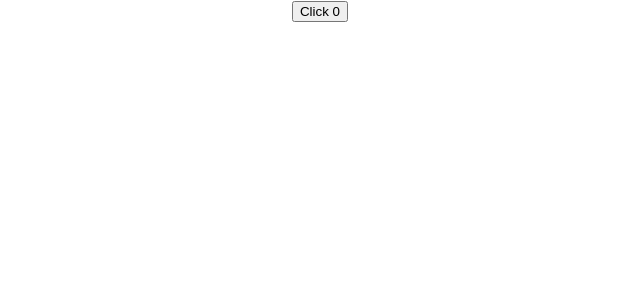
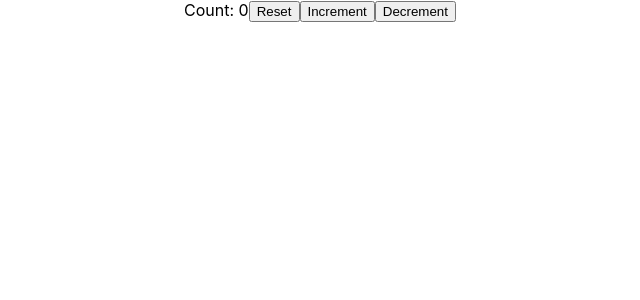
Before and after one commit to Asmaathabet/React-Hooks, a React (Create React App) app: page / in a window 1280 px wide. Shown: the top 300 px of the page, without its empty margins (320-960 px from the left). Built offline with nearby package versions, Linux system fonts and the light colour scheme.

Commit message:
useState with previous state

```diff
--- a/src/App.js
+++ b/src/App.js
@@ -1,13 +1,15 @@
 import React from 'react';
 import './App.css';
 // import ClassCounter from './components/ClassCounter';
-import HooksCounter from './components/HooksCounter';
+// import HooksCounter from './components/HooksCounter';
+import HooksCounterTwo from './components/HooksCounterTwo';
 
 function App() {
   return (
     <div className="App">
       {/* <ClassCounter /> */}
-      <HooksCounter />
+      {/* <HooksCounter /> */}
+      <HooksCounterTwo />
     </div>
   );
 }
--- /dev/null
+++ b/src/components/HooksCounterTwo.js
@@ -0,0 +1,16 @@
+import React, {useState} from 'react'
+
+function HooksCounterTwo() {
+    const initialCount = 0;
+    const [count, setCount] = useState(initialCount);
+    return (
+        <div>
+            Count: {count}
+            <button onClick={()=> setCount(initialCount)}> Reset </button>
+            <button onClick={()=> setCount(count + 1 )}> Increment </button>
+            <button onClick={()=> setCount(count - 1 )}> Decrement </button>
+        </div>
+    )
+}
+
+export default HooksCounterTwo
```
